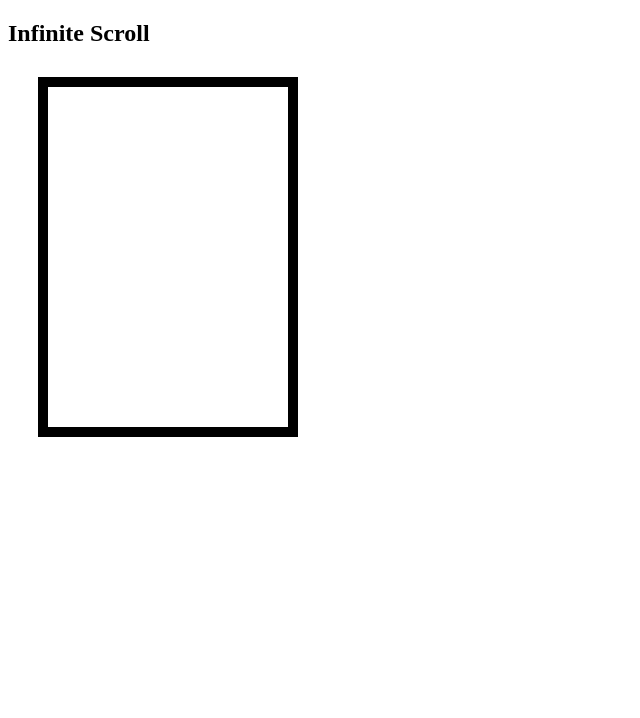
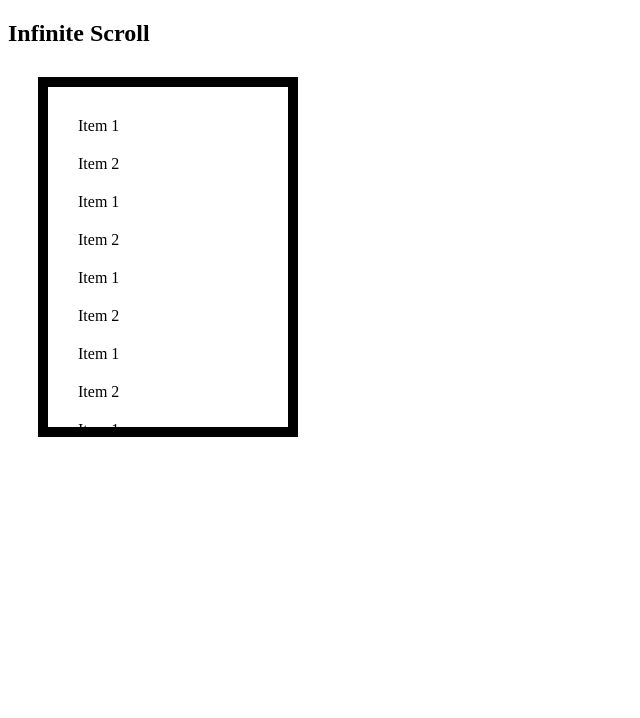
Before and after one commit to acciojob/infinite-scroll-Aniket2421, a website: page main.html in a window 1280 px wide. Shown: the whole page, without its empty margins (0-640 px from the left). Drawn offline with Linux system fonts and the light colour scheme.

Commit message:
created a submission

```diff
--- a/main.html
+++ b/main.html
@@ -11,7 +11,48 @@
   <body>
     <h2>Infinite Scroll</h2>
     <main>
-      <ol id="infi-list"></ol>
+      <ul id="myList">
+		  <li>Item 1</li>
+         <li>Item 2</li>
+		   <li>Item 1</li>
+         <li>Item 2</li>
+		   <li>Item 1</li>
+         <li>Item 2</li>
+		   <li>Item 1</li>
+         <li>Item 2</li>
+		   <li>Item 1</li>
+         <li>Item 2</li>
+		   <li>Item 1</li>
+         <li>Item 2</li>
+		   <li>Item 1</li>
+         <li>Item 2</li>
+		   <li>Item 1</li>
+         <li>Item 2</li>
+		   <li>Item 1</li>
+         <li>Item 2</li>
+		   <li>Item 1</li>
+         <li>Item 2</li>
+		   <li>Item 1</li>
+         <li>Item 2</li>
+		   <li>Item 1</li>
+         <li>Item 2</li>
+		   <li>Item 1</li>
+         <li>Item 2</li>
+		   <li>Item 1</li>
+         <li>Item 2</li>
+		   <li>Item 1</li>
+         <li>Item 2</li>
+		   <li>Item 1</li>
+         <li>Item 2</li>
+		   <li>Item 1</li>
+         <li>Item 2</li> <li>Item 1</li>
+         <li>Item 2</li>
+
+
+
+
+</ul>
+
     </main>
     <script src="./script.js"></script>
   </body>
--- a/script.js
+++ b/script.js
@@ -1 +1,26 @@
-//your code here!
+const list = document.getElementById('myList');
+let page = 1;
+let isLoading = false;
+
+ function infinteScroll(){
+  const { scrollTop, clientHeight, scrollHeight } = list;
+
+  // check if the user has scrolled to the bottom of the list
+  if (scrollTop + clientHeight >= scrollHeight && !isLoading) {
+    isLoading = true;
+
+    // simulate a network request with a timeout
+    setTimeout(function() {
+      // create new li elements and append them to the list
+      for (let i = 0; i < 10; i++) {
+        const li = document.createElement('li');
+        li.textContent = `Item ${page * 10 + i + 1}`;
+        list.appendChild(li);
+      }
+
+      isLoading = false;
+      page++;
+    }, 1000);
+  }
+};
+list.addEventListener('scroll',infinteScroll)
--- a/styles.css
+++ b/styles.css
@@ -1,4 +1,4 @@
-#infi-list {
+#myList {
   width: 200px;
   height: 300px;
   overflow: auto;
```
